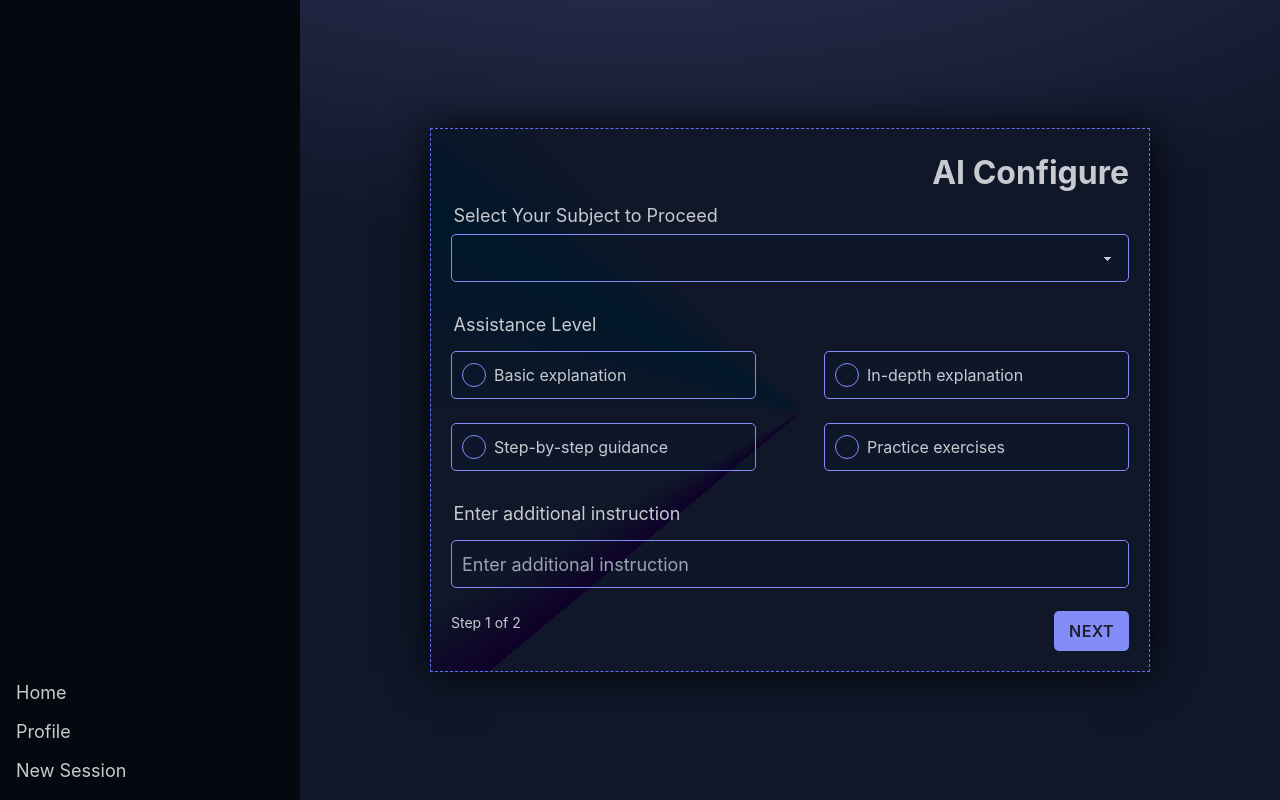
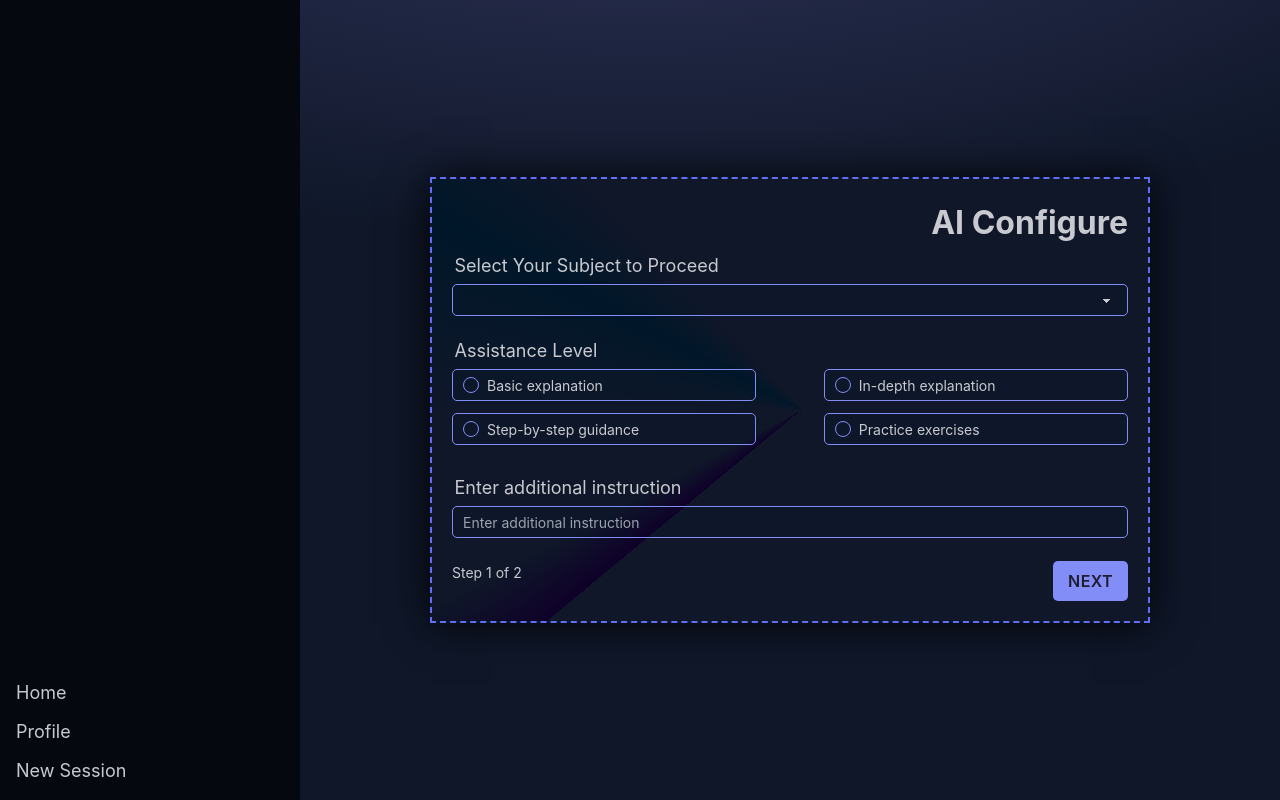
Before and after one commit to hasanshahriar32/neuronex_client, a React (Vite) app: page /dashboard in a window 1280 px wide. Built offline with nearby package versions, Linux system fonts and the light colour scheme; no server answers; sample sign-in values are in the browser's storage.

Commit message:
updated config ui

```diff
--- a/src/components/FormComposed/AiSetting/AiSetting.jsx
+++ b/src/components/FormComposed/AiSetting/AiSetting.jsx
@@ -120,13 +120,15 @@ export default function AiSetting() {
   };
 
   return (
-    <div className="card  w-full my-2 lg:my-10 max-w-7xl">
+    <div className="card  w-full my-6 max-w-7xl">
       {/* <ToastContainer /> */}
-      <div className="card-body shadow-primary mx-[5%]  shadow-sm   flex-shrink-0 border-secondary-focus bg-hero-glow bg-blend-darken shadow-transparent/90 border-dashed border bg-base-100">
+      <div className="card-body shadow-primary mx-[5%]  shadow-sm   flex-shrink-0 border-secondary-focus bg-hero-glow bg-blend-darken shadow-transparent/90 border-dashed border inset-0 border-2  bg-base-100">
         <form onSubmit={handleSubmit(onSubmit)} className="">
-          <div className="flex flex-row-reverse justify-between flex-wrap-reverse w-full place-items-start">
+          <div className="flex flex-row-reverse justify-between flex-wrap-reverse w-full place-items-end">
             <h1 className="text-4xl font-bold">AI Configure</h1>
-            <DrawerToggle></DrawerToggle>
+            <div className="mb-2">
+              <DrawerToggle></DrawerToggle>
+            </div>
           </div>
 
           <div className="mb-4 form-control">
@@ -140,7 +142,7 @@ export default function AiSetting() {
                 })}
                 aria-invalid={errors["subjectSelection"] ? "true" : "false"}
                 defaultValue={aiConfig?.subjectSelection}
-                className="form-select mb-2 select text-md h-12 w-full select-ghost  border-secondary text-gray-700"
+                className="form-select select text-sm h-8 w-full select-ghost  border-secondary text-gray-700"
               >
                 <option disabled selected>
                   Subject Selection
@@ -170,8 +172,8 @@ export default function AiSetting() {
           </div>
 
           <div className="mb-4">
-            <p className="mb-2 label text-lg">Assistance Level</p>
-            <div className="flex flex-row justify-start md:justify-between flex-wrap gap-4 items-center">
+            <p className="label text-lg">Assistance Level</p>
+            <div className="flex flex-row justify-start md:justify-between flex-wrap gap-1 items-center">
               {[
                 { label: "Basic explanation", value: "Basic explanation" },
                 {
@@ -187,7 +189,7 @@ export default function AiSetting() {
                 return (
                   <label
                     key={value + index}
-                    className="text-md h-12 min-w-[250px] w-full  max-w-full md:max-w-[45%] flex flex-wrap overflow-hidden items-center input input-ghost border-secondary border-solid hover:border-double focus:border-dashed mb-2"
+                    className="text-sm h-8 min-w-[250px] w-full  max-w-full md:max-w-[45%] flex flex-wrap overflow-hidden items-center input input-ghost border-secondary border-solid hover:border-double focus:border-dashed mb-2"
                   >
                     <input
                       defaultValue={aiConfig?.assistanceLevel}
@@ -199,7 +201,7 @@ export default function AiSetting() {
                       }
                       value={value}
                       type="radio"
-                      className="form-radio h-6 w-6 radio radio-secondary text-indigo-600 transition duration-150 ease-in-out"
+                      className="form-radio h-4 w-4 radio radio-secondary text-indigo-600 transition duration-150 ease-in-out"
                     />
                     <span className="ml-2 ">{label}</span>
                   </label>
@@ -215,14 +217,14 @@ export default function AiSetting() {
 
           {/* get input text from user */}
           <div className="mb-2">
-            <p className="mb-2 label text-lg">Enter additional instruction</p>
+            <p className=" label text-lg">Enter additional instruction</p>
             <input
               {...register("additionalInstruction", {
                 required: "Please enter additional instruction.",
               })}
               defaultValue={aiConfig?.additionalInstruction}
               type="text"
-              className="input h-12 input-ghost text-lg input-secondary border-solid focus:border-dotted w-full"
+              className="input h-8 input-ghost text-sm input-secondary border-solid focus:border-dotted w-full"
               placeholder="Enter additional instruction"
             />
           </div>
```
